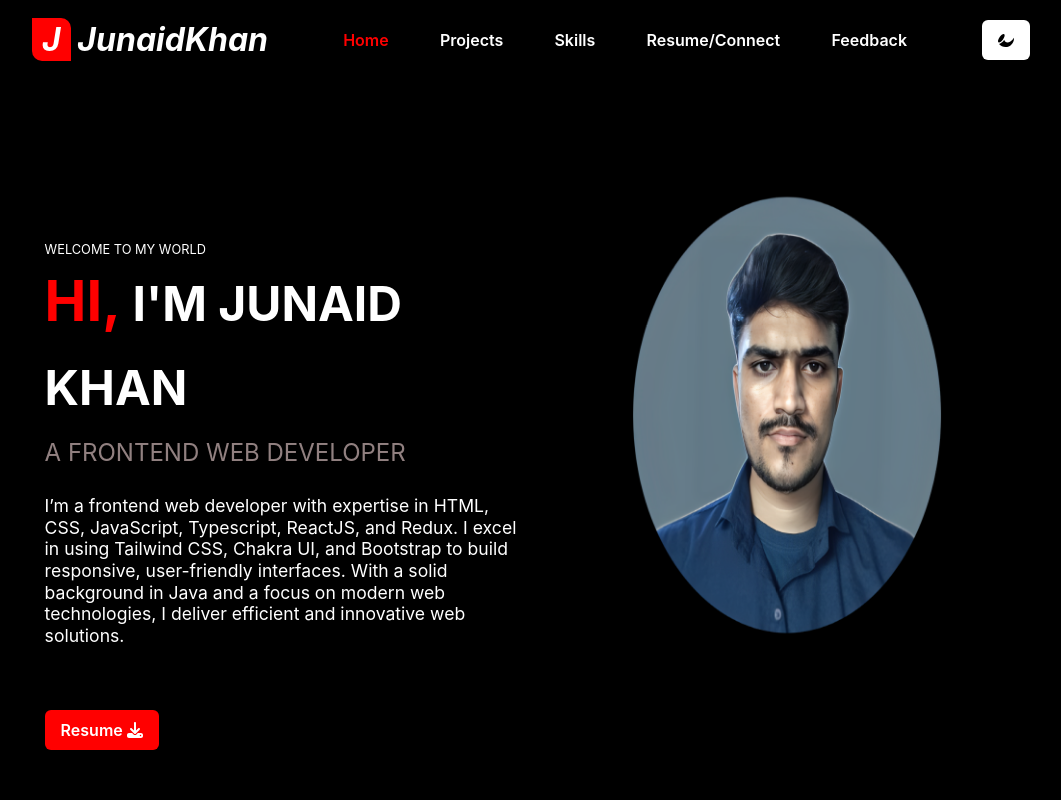
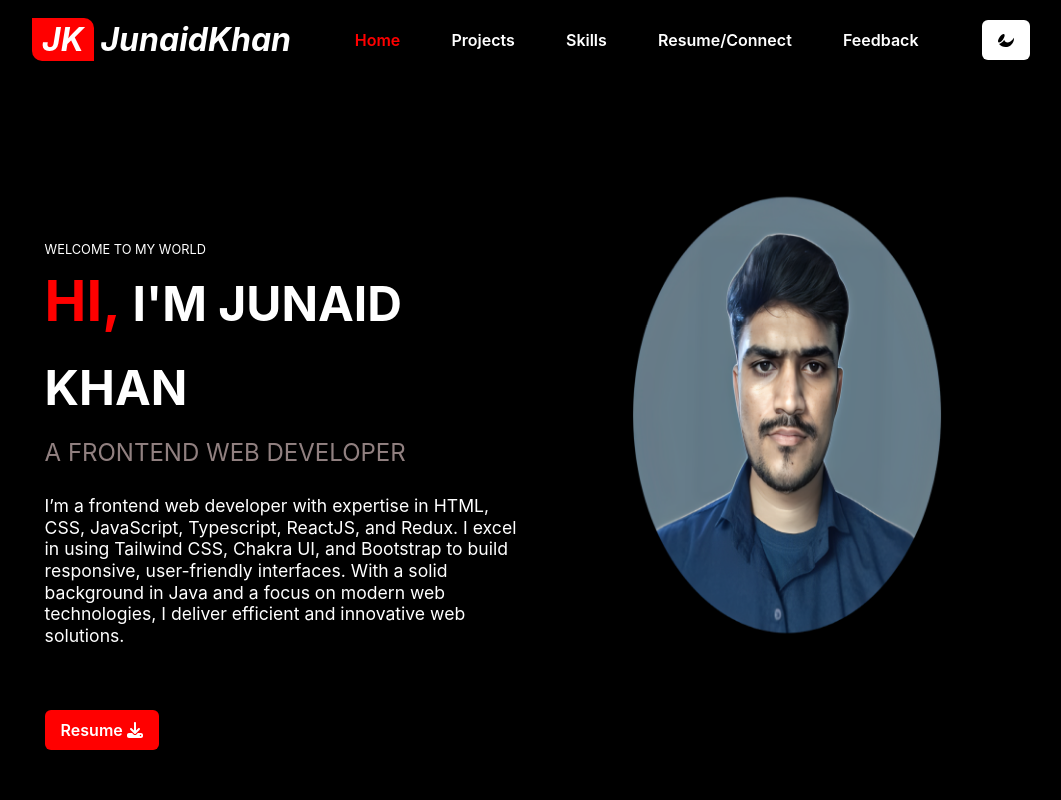
Before and after one commit to Junaidify/Portfolio, a React (Vite) app in the folder Frontend/: page / in a window 1280 px wide. Shown: the top 800 px of the page, without its empty margins (109-1170 px from the left). Built offline with nearby package versions, Linux system fonts and the light colour scheme; no server answers.

Commit message:
Update App.tsx

```diff
--- a/Frontend/src/App.tsx
+++ b/Frontend/src/App.tsx
@@ -63,7 +63,7 @@
             color={"white"}
             className="logo_box"
           >
-            <span className="logo">J</span>
+            <span className="logo">JK</span>
             <span style={{ color: currentColor ? "black" : "white" }}>
               JunaidKhan
             </span>
```
